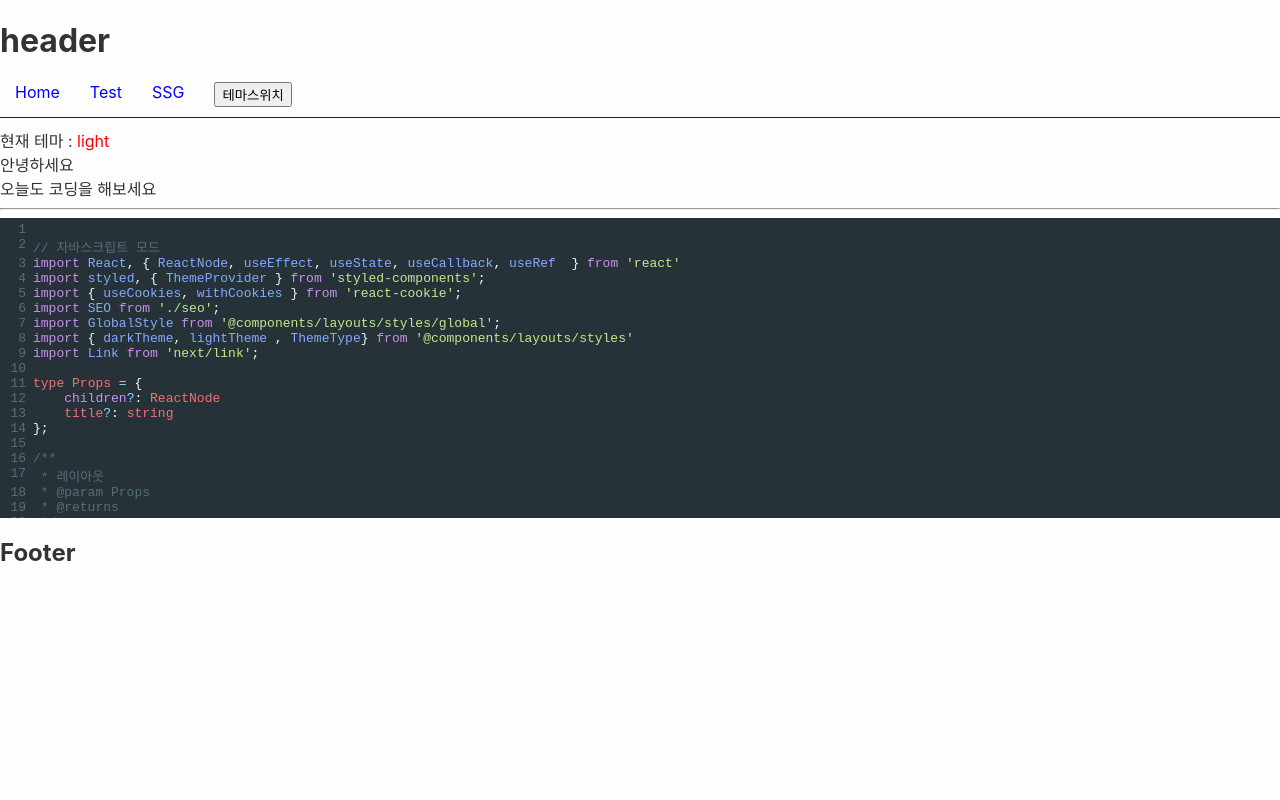
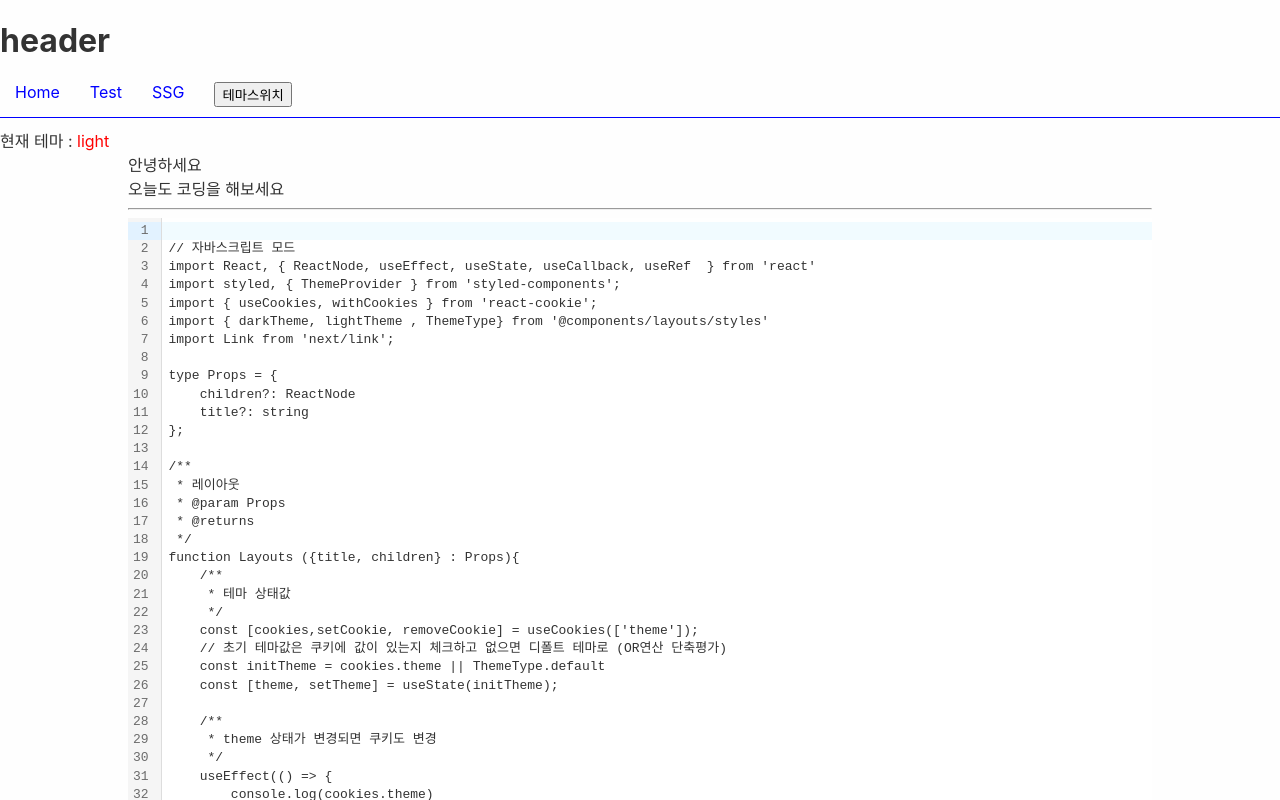
Before and after one commit to senspond20/NextProjectB1, a Next.js app: page / in a window 1280 px wide. Shown: the top 800 px of the page. Built offline with nearby package versions, Linux system fonts and the light colour scheme.

Commit message:
codemirro

```diff
--- a/package.json
+++ b/package.json
@@ -9,6 +9,7 @@
   },
   "dependencies": {
     "@types/react-cookies": "^0.1.0",
+    "@uiw/react-codemirror": "^3.0.8",
     "@zeit/next-css": "^1.0.1",
     "codemirror": "^5.61.0",
     "gray-matter": "^4.0.3",
@@ -16,7 +17,6 @@
     "next-cookies": "^2.0.3",
     "raw-loader": "^4.0.2",
     "react": "16.13.1",
-    "react-codemirror2": "^7.2.1",
     "react-cookie": "^4.0.3",
     "react-dom": "16.13.1",
     "react-markdown": "^6.0.2",
--- a/src/components/editor/Codemirror.tsx
+++ b/src/components/editor/Codemirror.tsx
@@ -1,22 +1,47 @@
 import React, { Component } from 'react'
-import {IUnControlledCodeMirror, UnControlled as CodeMirror} from 'react-codemirror2'
-import 'codemirror/mode/javascript/javascript'
+// import {IUnControlledCodeMirror, UnControlled as CodeMirror} from 'react-codemirror2'
+import CodeMirror, { IReactCodemirror } from '@uiw/react-codemirror';
+import 'codemirror/addon/display/autorefresh';
+import 'codemirror/addon/comment/comment';
+import 'codemirror/addon/edit/matchbrackets';
+
+// import 'codemirror/mode/javascript/javascript'
 import 'codemirror/lib/codemirror.css'
+
+// import 'codemirror/theme/default.css'
 import 'codemirror/theme/material.css'
+// import 'codemirror/theme/base16-dark.css'
+import 'codemirror/theme/ayu-dark.css'
+import 'codemirror/theme/monokai.css';
+import 'codemirror/keymap/sublime';
+const theme = 'monokai'; // material
 
-export default (props: JSX.IntrinsicAttributes & JSX.IntrinsicClassAttributes<CodeMirror> & Readonly<IUnControlledCodeMirror> & Readonly<{ children?: React.ReactNode }>) => (
+
+const CodeView = (props:
+    JSX.IntrinsicAttributes
+    & JSX.IntrinsicClassAttributes<CodeMirror>
+    & Pick<Readonly<IReactCodemirror>
+    & Readonly<{ children?: React.ReactNode; }>, "children">
+    & Partial<Pick<Readonly<IReactCodemirror>
+    & Readonly<{ children?: React.ReactNode; }>,
+    keyof IReactCodemirror>> & Partial<Pick<IReactCodemirror, never>>) => {
+    return(
         <div>
         <CodeMirror
         {...props}
         value={props.value}
         options={{
-          theme: 'material',
-          mode: 'javascript',
+            theme: theme,
+            mode: 'jsx',
+            tabSize: 3,
+            keyMap: 'sublime',
             lineNumbers : true,
             autoCursor : true,
-
           }}
-      onChange={() => null}
+        onChange={() => null }
       />
       </div>
     )
+}
+
+export default CodeView;
--- a/src/components/layouts/styles/global.ts
+++ b/src/components/layouts/styles/global.ts
@@ -18,6 +18,16 @@
   * {
     box-sizing: border-box;
   }
+
+  section{
+    width:100%;
+    main{
+      margin : 0 auto;
+      width:80%;
+    }
+  }
+
+
   .navigator{
         display:flex;
         padding-bottom:10px;
@@ -32,6 +42,17 @@
         }
 
     }
+
+  .CodeMirror {
+    max-width: 100% !important;
+    /* remove label height above mirror in my case */
+     /* height: 50px !important; */
+     /* height: calc(100% - 32px);  */
+     /* height : 100vh; */
+     span {
+       font-size: 1rem !important;
+     }
+  }
 `;
 
 export default GlobalStyle;
--- a/src/pages/index.tsx
+++ b/src/pages/index.tsx
@@ -10,8 +10,6 @@
 import React, { ReactNode, useEffect, useState, useCallback, useRef  } from 'react'
 import styled, { ThemeProvider } from 'styled-components';
 import { useCookies, withCookies } from 'react-cookie';
-import SEO from './seo';
-import GlobalStyle from '@components/layouts/styles/global';
 import { darkTheme, lightTheme , ThemeType} from '@components/layouts/styles'
 import Link from 'next/link';
 
@@ -58,27 +56,8 @@
         <ThemeProvider theme={themeStyle}>
             <GlobalStyle/>
             <Container>
-                <SEO title = {title}/>
-                <header>
-                    <h1>header</h1>
-                    <div className={"navigator"}>
-                        <div><Link href='/'><a>Home</a></Link></div>
-                        <div><Link href='/test'><a>Test</a></Link></div>
-                        <div><Link href='/static/list'><a>blog</a></Link></div>
-                        <div><button onClick={ToggleTheme}>테마스위치</button></div>
-                    </div>
-                    {/* <input type='text' ref={theme} /> */}
-                    <div >현재 테마 : <span style={{color:'red'}}>{theme}</span></div>
-
-                </header>
-                <section>
-                    <main>
-                        {children}
-                    </main>
-                </section>
-                <footer>
-                    <h2>Footer</h2>
-                </footer>
+                {/* ... */}
+                <div><button onClick={ToggleTheme}>테마스위치</button></div>
             </Container>
         </ThemeProvider>
     )
```
Also changed, not shown: ssg_content/secret.md (deleted, +0 -2 lines), 2 other files (tests, documents, lock files or other folders). Lines whose indentation alone changed are shown as unchanged.
